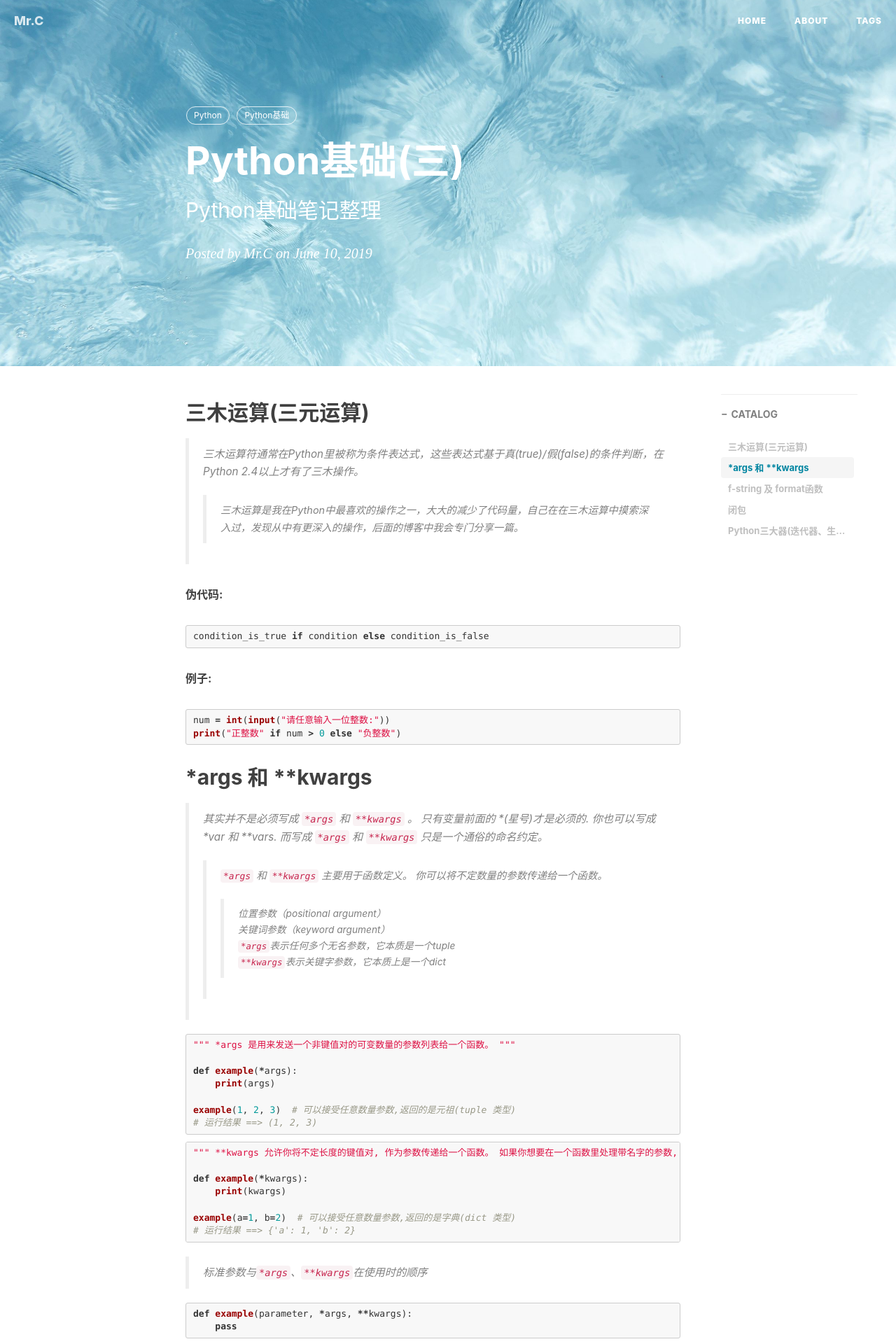
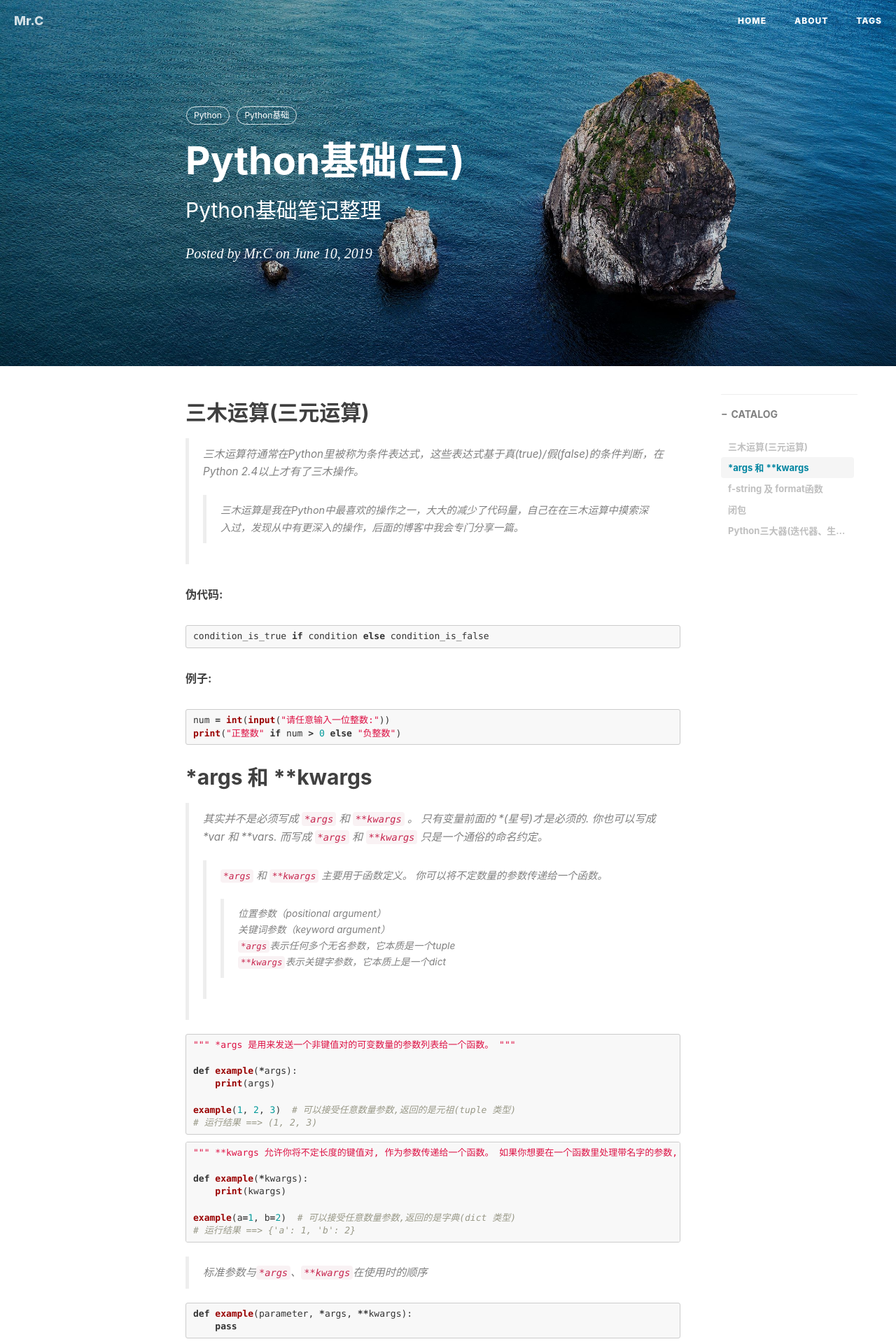
Before and after one commit to Liao-JianHao/c-blogs.github.io, a Jekyll site: the page built from _posts/2019-06-12-Python基础三.md, in a window 1280 px wide. Shown: the top 1920 px of the page at 70% size. Built offline with Jekyll 4.4.1, drawn with Linux system fonts in a browser that asks for light colours; nearby versions of some CDN libraries; comment, search, counter and statistics services are not loaded.

Commit message:
update blog

```diff
--- a/_posts/2019-06-12-Python基础三.md
+++ b/_posts/2019-06-12-Python基础三.md
@@ -4,7 +4,7 @@ title:      Python基础(三)
 subtitle:   Python基础笔记整理
 date:       2019-06-10
 author:     Mr.C
-header-img: img/photo4.jpg
+header-img: img/blog-2.jpg
 catalog: true
 tags:
     - Python
```
Also changed, not shown: img/blog-2.jpg (renamed from img/photo/aniket-deole-84275-unsplash.jpg).
